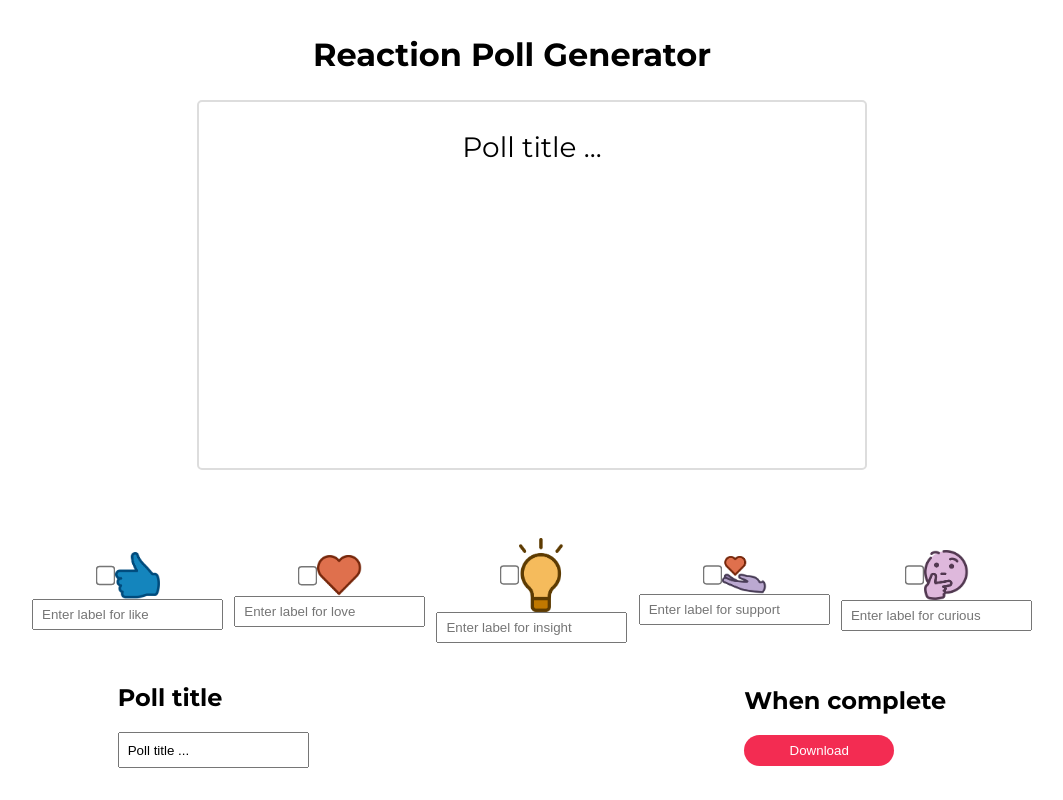
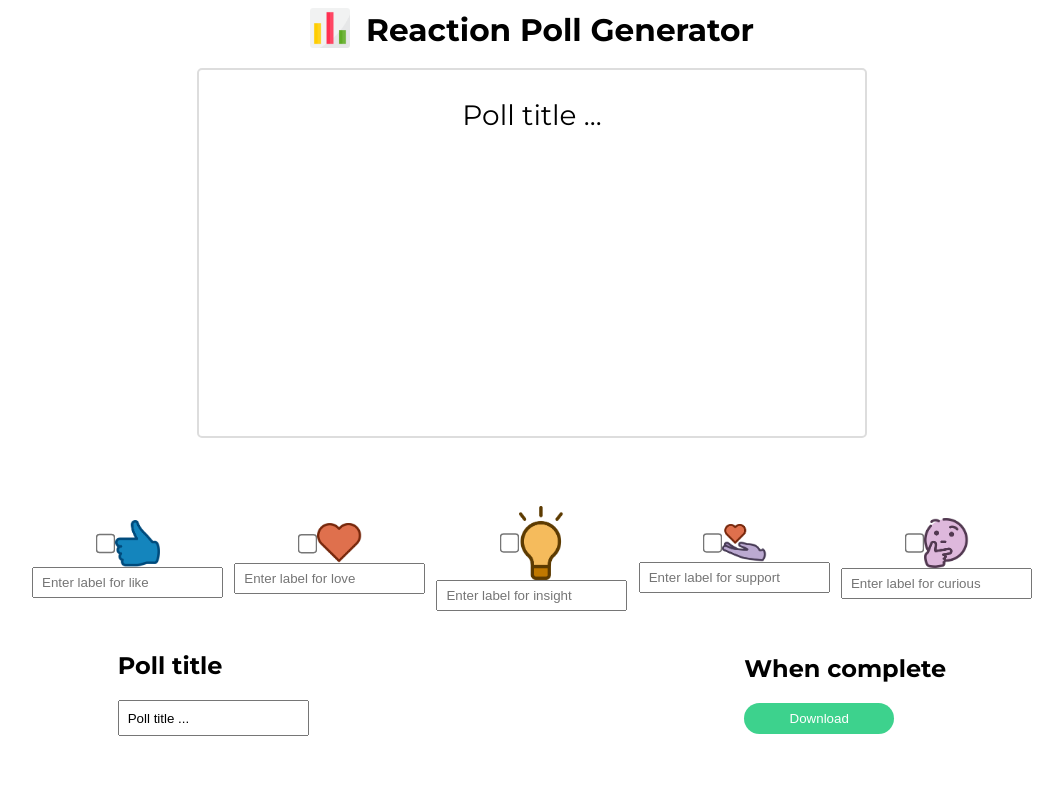
Before and after one commit to Ramzi-Abidi/Reaction-poll-generator, a React (Vite) app: page / in a window 1280 px wide. Shown: the whole page, without its empty margins (108-1171 px from the left). Built offline with nearby package versions, Linux system fonts and the light colour scheme.

Commit message:
feat/logos: add logos to the app

```diff
--- a/src/components/Home.tsx
+++ b/src/components/Home.tsx
@@ -7,6 +7,7 @@ import celebrate from "/imgs/Linkedin-Celebrate-icon.png";
 import { ChangeEvent, useState } from "react";
 import Arrow from "./Arrow";
 import { icon } from "../utils/types";
+import pollIcon from "/imgs/poll.png";
 
 const Home = () => {
     const [pollTitle, setPollTitle] = useState<string>("Poll title ...");
@@ -20,13 +21,13 @@ const Home = () => {
         insightState: "",
     });
 
-    type iconStates = {
-        likeState: string;
-        loveState: string;
-        supportState: string;
-        curiousState: string;
-        insightState: string;
-    };
+    // type iconStates = {
+    //     likeState: string;
+    //     loveState: string;
+    //     supportState: string;
+    //     curiousState: string;
+    //     insightState: string;
+    // };
 
     // Function to update specific icon state
     const handleIconChange = (propertyName: string, newValue: string): void => {
@@ -127,10 +128,30 @@ const Home = () => {
         }
     };
 
+    const handleDownload = (event: ChangeEvent<HTMLButtonElement>) => {
+        console.log("clicked");
+    };
     return (
         <section>
             <div className="intro">
-                <h1 className="main-title"> Reaction poll generator </h1>
+                <div className="header">
+                    <div className="star-poll-img-container">
+                        <img src={pollIcon} alt="Give repo star!" />
+                    </div>
+                    <div className="main-title"> Reaction poll generator </div>
+                </div>
+
+                {/* <div className="header">
+                    <a
+                        href="https://github.com/Ramzi-Abidi/Pong"
+                        target="__blank"
+                    >
+                        <div className="star-github-img-container">
+                            <img src={pollIcon} alt="Give repo star!" />
+                        </div>
+                    </a>
+                    <div className="main-title"> Reaction poll generator </div>
+                </div> */}
 
                 <div className="content">
                     <div className="container">
@@ -308,7 +329,12 @@ const Home = () => {
                 </div>
                 <div>
                     <h2>When complete</h2>
-                    <button className="btn download">Download</button>
+                    <button
+                        className="btn download"
+                        onClick={() => handleDownload}
+                    >
+                        Download
+                    </button>
                 </div>
             </div>
         </section>
--- a/src/index.css
+++ b/src/index.css
@@ -16,7 +16,6 @@
 body {
     font-family: "Montserrat", sans-serif;
 }
-
 input[type="text"] {
     padding-left: 0.5rem;
 }
@@ -26,6 +25,18 @@ section {
 }
 input[type="checkbox"] {
     transform: scale(1.5);
+}
+.header {
+    display: flex;
+    align-items: center;
+    justify-content: center;
+}
+.star-poll-img-container {
+    width: 40px;
+}
+.star-poll-img-container img {
+    width: 100%;
+    height: 100%;
 }
 .container {
     margin: 0 auto;
@@ -43,17 +54,19 @@ input[type="checkbox"] {
         width: 80%;
     }
 }
+
 .title {
     text-align: center;
     font-weight: 400;
     font-size: 1.75rem;
-    margin-bottom: 1rem;
+    margin-bottom: 1.75rem;
 }
 
 .main-title {
-    font-size: 2rem;
+    font-size: 1.95rem;
     text-transform: capitalize;
     font-weight: bold;
+    margin-left: 1rem;
 }
 .reaction-icons {
     margin-top: 3rem;
@@ -69,6 +82,7 @@ input[type="checkbox"] {
     }
 }
 .content {
+    margin-top: 1rem;
     border-radius: 5px;
     width: 650px;
     min-height: 350px;
@@ -185,7 +199,7 @@ input[type="checkbox"] {
 }
 
 .download {
-    background-color: var(--color-salmon);
+    background-color: var(--color-grass);
     border-radius: 18px;
     color: #fff;
 }
```
Also changed, not shown: public/imgs/github.png (added), public/imgs/poll.png (added).
